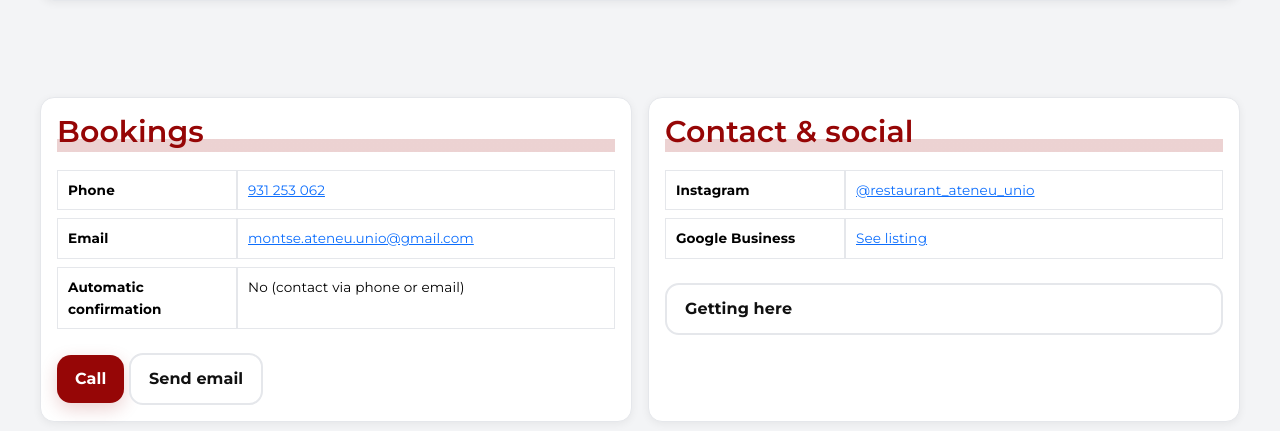
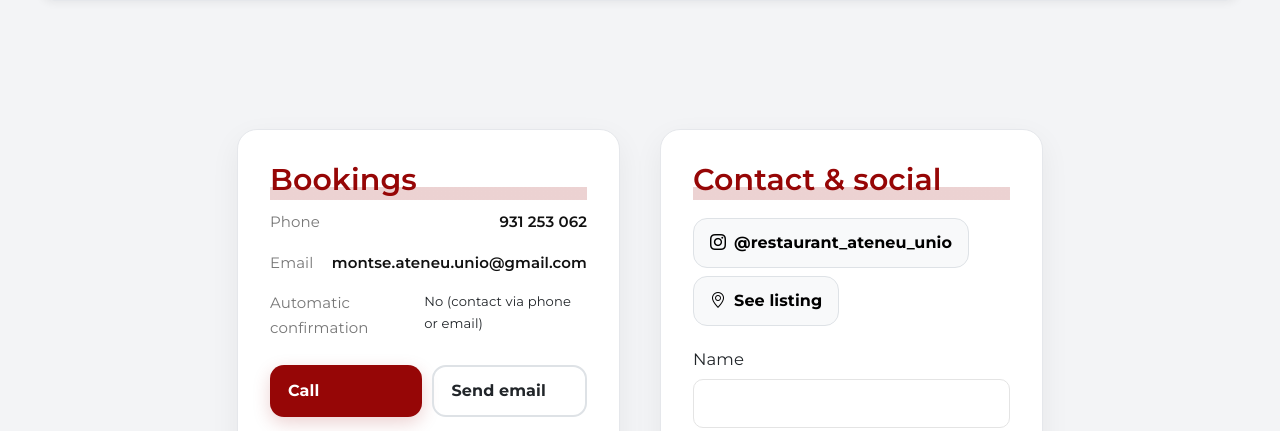
Before and after one commit to MallenK/BarRestaurantAteneuUnio, a PHP site: page / in a window 1280 px wide. Shown: the part 3997-4428 px from the top of the page. Run offline with PHP 8.4, Linux system fonts and the light colour scheme; some libraries are stand-ins or nearby versions.

Commit message:
feat: formulario + tracking analytics

```diff
--- a/assets/css/styles.css
+++ b/assets/css/styles.css
@@ -178,6 +178,118 @@ main a:not(.btn){text-decoration-line:underline;text-underline-offset:3px;text-d
   #galeria .gallery{ grid-template-columns:1fr; }
 }
 
+.contact-wrapper{padding:80px 20px;}
+
+.contact-grid{
+  display:grid;
+  grid-template-columns:1fr 1fr;
+  gap:40px;
+  max-width:65%;
+  margin:auto
+}
+
+.contact-card{
+  padding:32px;
+  border-radius:20px;
+  background:#fff;
+  box-shadow:0 10px 30px rgba(0,0,0,.06)
+}
+
+.card-title{font-size:1.7rem;margin-bottom:20px}
+
+.info-table{display:flex;flex-direction:column;gap:16px}
+
+.info-row{
+  display:flex;
+  justify-content:space-between;
+  align-items:flex-start;
+  gap:12px;
+  font-size:15px
+}
+
+.info-row span{color:#777}
+
+.info-row a{
+  font-weight:600;
+  text-decoration:none;
+  color:#111
+}
+.info-row a:hover{text-decoration:underline}
+
+.cta{margin-top:24px;display:flex;gap:10px;flex-wrap:wrap}
+.cta .btn{flex:1;min-width:140px}
+
+.social-links{
+  display:flex;
+  flex-wrap:wrap;
+  gap:12px;
+  margin-bottom:20px;
+  font-size:14px
+}
+
+.form{display:flex;flex-direction:column;gap:16px}
+
+.field{display:flex;flex-direction:column;gap:6px}
+
+.field input,
+.field textarea{
+  padding:12px 14px;
+  border-radius:10px;
+  border:1px solid #e4e4e4;
+  font-size:14px;
+  background:#fff;
+  transition:.15s
+}
+
+.field input:focus,
+.field textarea:focus{
+  outline:none;
+  border-color:#c9a46b;
+  box-shadow:0 0 0 2px rgba(201,164,107,.18)
+}
+
+textarea{resize:vertical;min-height:110px}
+
+.row{
+  display:grid;
+  grid-template-columns:1fr 1fr;
+  gap:14px
+}
+
+.form-actions{
+  display:flex;
+  gap:12px;
+  flex-wrap:wrap;
+  margin-top:6px
+}
+.form-actions .btn{flex:1;min-width:140px}
+
+.success-msg{
+  margin-top:16px;
+  padding:12px;
+  border-radius:10px;
+  background:#ecfdf5;
+  border:1px solid #a7f3d0;
+  color:#065f46;
+  text-align:center;
+  display:none
+}
+
+.map iframe{
+  width:100%;
+  height:260px;
+  border:0;
+  border-radius:18px;
+  margin-top:40px
+}
+
+@media(max-width:900px){
+  .contact-grid{grid-template-columns:1fr}
+  .row{grid-template-columns:1fr}
+}
+
+
+
 
 /* ===== FOOTER / STICKY ===== */
 footer{border-top:1px solid var(--line);background:#eef0f3}
--- a/assets/js/app.js
+++ b/assets/js/app.js
@@ -1,5 +1,3 @@
-
-console.log("✅ app.js cargado correctamente");
 (() => {
   console.log("BARRESTAURANT");
   const $ = (sel, ctx=document) => ctx.querySelector(sel);
@@ -60,7 +58,7 @@ console.log("✅ app.js cargado correctamente");
     tabs.forEach(t=>{ t.setAttribute('aria-selected', String(t===tab)); t.tabIndex = t===tab ? 0 : -1; });
     panels.forEach(p=> p.hidden = (p.getAttribute('aria-labelledby') !== tab.id));
     try { sessionStorage.setItem('activeTab', tab.id); } catch(e) {}
-    tab.focus();
+    //tab.focus();
   }
   tabs.forEach(t=>{
     t.addEventListener('click', ()=>activateTab(t));
@@ -99,7 +97,13 @@ console.log("✅ app.js cargado correctamente");
       'resenas.titulo':'Reseñas',
       'rev.1':'Cuina casolana excel·lent i tracte de 10. Les braves són top.','rev.2':'Terrassa molt agradable a la plaça. Repetirem.','rev.3':'Croquetes casolanes i carns al punt. Molt recomanable.',
       'contacte.titulo':'Contacte i xarxes','contacte.verficha':'Veure fitxa','contacte.comarribar':'Com arribar',
-      'legal.aviso':'Avís legal','legal.priv':'Privacitat','legal.cookies':'Cookies'
+      'legal.aviso':'Avís legal','legal.priv':'Privacitat','legal.cookies':'Cookies',
+      'form.name':'Nom',
+      'form.phone':'Telèfon',
+      'form.guests':'Comensals',
+      'form.message':'Missatge / Petició',
+      'form.submit':'Enviar reserva',
+      'form.success':'Reserva enviada correctament ✔ Ens posarem en contacte aviat.',
     },
     es: {
       'nav.sobre':'Sobre','nav.arribar':'Cómo llegar','nav.carta':'Carta','nav.horaris':'Horarios','nav.reserves':'Reservas','nav.galeria':'Galería','nav.contacte':'Contacto',
@@ -118,7 +122,13 @@ console.log("✅ app.js cargado correctamente");
       'resenas.titulo':'Reseñas',
       'rev.1':'Cocina casera excelente y trato de 10. Las bravas, top.','rev.2':'Terraza muy agradable en la plaza. Repetiremos.','rev.3':'Croquetas caseras y carnes al punto. Muy recomendable.',
       'contacte.titulo':'Contacto y redes','contacte.verficha':'Ver ficha','contacte.comarribar':'Cómo llegar',
-      'legal.aviso':'Aviso legal','legal.priv':'Privacidad','legal.cookies':'Cookies'
+      'legal.aviso':'Aviso legal','legal.priv':'Privacidad','legal.cookies':'Cookies',
+      'form.name':'Nombre',
+      'form.phone':'Teléfono',
+      'form.guests':'Comensales',
+      'form.message':'Mensaje / Petición',
+      'form.submit':'Enviar reserva',
+      'form.success':'Reserva enviada correctamente ✔ Te contactaremos pronto.',
     },
     en: {
       'nav.sobre':'About','nav.arribar':'Getting here','nav.carta':'Menu','nav.horaris':'Hours','nav.reserves':'Bookings','nav.galeria':'Gallery','nav.contacte':'Contact',
@@ -137,7 +147,13 @@ console.log("✅ app.js cargado correctamente");
       'resenas.titulo':'Reviews',
       'rev.1':'Excellent homestyle cooking and top service. The bravas are great.','rev.2':'Very pleasant terrace on the square. We will come back.','rev.3':'Homemade croquettes and meats cooked just right. Highly recommended.',
       'contacte.titulo':'Contact & social','contacte.verficha':'See listing','contacte.comarribar':'Getting here',
-      'legal.aviso':'Legal notice','legal.priv':'Privacy','legal.cookies':'Cookies'
+      'legal.aviso':'Legal notice','legal.priv':'Privacy','legal.cookies':'Cookies',
+      'form.name':'Name',
+      'form.phone':'Phone',
+      'form.guests':'Guests',
+      'form.message':'Message / Request',
+      'form.submit':'Send booking',
+      'form.success':'Booking sent successfully ✔ We will contact you soon.',
     }
   };
 
--- /dev/null
+++ b/assets/js/forms.js
@@ -0,0 +1,25 @@
+
+const form = document.getElementById("bookingForm");
+const success = document.getElementById("formSuccess");
+
+form.addEventListener("submit", function(e){
+  e.preventDefault();
+
+  emailjs.sendForm(
+    "service_46idejm",
+    "template_zxder7m",
+    this
+  ).then(()=>{
+
+    // evento GA4
+    gtag('event','generate_lead',{
+      form_type:'reservation'
+    });
+
+    success.style.display="block";
+    form.reset();
+
+  }, err=>{
+    console.error("EmailJS error:", err);
+  });
+});
--- a/index.html
+++ b/index.html
@@ -1,6 +1,15 @@
 <!doctype html>
 <html lang="ca">
 <head>
+
+  <!-- Google Tag Manager -->
+<script>(function(w,d,s,l,i){w[l]=w[l]||[];w[l].push({'gtm.start':
+new Date().getTime(),event:'gtm.js'});var f=d.getElementsByTagName(s)[0],
+j=d.createElement(s),dl=l!='dataLayer'?'&l='+l:'';j.async=true;j.src=
+'https://www.googletagmanager.com/gtm.js?id='+i+dl;f.parentNode.insertBefore(j,f);
+})(window,document,'script','dataLayer','GTM-WNZVR8RG');</script>
+<!-- End Google Tag Manager -->
+
 <meta charset="utf-8"/>
 <meta name="viewport" content="width=device-width, initial-scale=1"/>
 
@@ -118,9 +127,16 @@
 <link href="https://fonts.googleapis.com/css2?family=Bowlby+One&family=Montserrat:wght@400;500;600;700&display=swap" rel="stylesheet">
   <!-- Bootstrap 5 CSS -->
 <link href="https://cdn.jsdelivr.net/npm/bootstrap@5.3.3/dist/css/bootstrap.min.css" rel="stylesheet" integrity="sha384-QWTKZyjpPEjISv5WaRU9OFeRpok6YctnYmDr5pNlyT2bRjXh0JMhjY6hW+ALEwIH" crossorigin="anonymous">
+<link href="https://cdn.jsdelivr.net/npm/bootstrap-icons@1.11.3/font/bootstrap-icons.css" rel="stylesheet">
 <link rel="stylesheet" href="assets/css/styles.css">
 </head>
 <body>
+
+<!-- Google Tag Manager (noscript) -->
+<noscript><iframe src="https://www.googletagmanager.com/ns.html?id=GTM-WNZVR8RG"
+height="0" width="0" style="display:none;visibility:hidden"></iframe></noscript>
+<!-- End Google Tag Manager (noscript) -->
+
 <header>
   <div class="container nav">
     <div class="logo" aria-label="Ateneu Unió">
@@ -356,33 +372,121 @@
 
 
 <!-- CONTACTE + RESERVES -->
-<section id="contacte" class="container section">
-  <div class="grid2 grid2--equal">
-    <div id="reserves" class="card">
-      <h2 data-i18n="reserves.titulo">Reserves</h2>
-      <table class="table">
-        <tr><td data-i18n="reserves.tel">Telèfon</td><td><a id="telLink" href="tel:+34931253062" aria-label="Trucar al 931 253 062">931 253 062</a></td></tr>
-        <tr><td>Email</td><td><a id="mailLink" href="mailto:montse.ateneu.unio@gmail.com" aria-label="Enviar email a montse.ateneu.unio@gmail.com">montse.ateneu.unio@gmail.com</a></td></tr>
-        <tr><td data-i18n="reserves.confauto">Confirmació automàtica</td><td data-i18n="reserves.noauto">No (contacte per telèfon o email)</td></tr>
-      </table>
+<section id="contacte" class="section contact-wrapper">
+  <div class="contact-grid">
+
+    <!-- CARD INFO -->
+    <div id="reserves" class="card contact-card">
+
+      <h2 class="card-title" data-i18n="reserves.titulo"></h2>
+
+      <div class="info-table">
+
+        <div class="info-row">
+          <span data-i18n="reserves.tel"></span>
+          <a id="telLink" href="tel:+34931253062">931 253 062</a>
+        </div>
+
+        <div class="info-row">
+          <span>Email</span>
+          <a id="mailLink" href="mailto:montse.ateneu.unio@gmail.com">
+            montse.ateneu.unio@gmail.com
+          </a>
+        </div>
+
+        <div class="info-row">
+          <span data-i18n="reserves.confauto"></span>
+          <small data-i18n="reserves.noauto"></small>
+        </div>
+
+      </div>
+
       <div class="cta">
-        <a class="btn btn-primary" id="btnCall" href="tel:+34931253062" aria-label="Trucar" data-i18n="reserves.btnTrucar">Trucar</a>
-        <a class="btn btn-ghost" id="btnEmail" href="mailto:montse.ateneu.unio@gmail.com?subject=Reserva%20Ateneu%20Uni%C3%B2&body=Nom:%0ATel:%0AData:%0AHora:%0AComensals:%0A" data-i18n="reserves.btnEmail">Enviar email</a>
+        <a class="btn btn-primary" id="btnCall" href="tel:+34931253062" data-i18n="reserves.btnTrucar"></a>
+        <a class="btn btn-outline border border-2" id="btnEmail" href="mailto:montse.ateneu.unio@gmail.com" data-i18n="reserves.btnEmail"></a>
       </div>
+
     </div>
-    <div class="card">
-      <h2 data-i18n="contacte.titulo">Contacte i xarxes</h2>
-      <table class="table">
-        <tr><td>Instagram</td><td><a href="https://instagram.com/restaurant_ateneu_unio" target="_blank" rel="noopener">@restaurant_ateneu_unio</a></td></tr>
-        <tr><td>Google Business</td><td><a href="https://share.google/auXWqp0RhxX6SDvgn" target="_blank" rel="noopener" data-i18n="contacte.verficha">Veure fitxa</a></td></tr>
-      </table>
-      <a class="btn btn-ghost" href="https://www.google.com/maps/place/Pla%C3%A7a+Joan+G%C3%Buell,+5,+Col%C3%B2nia+G%C3%Bell" target="_blank" rel="noopener" data-i18n="contacte.comarribar">Com arribar</a>
+
+
+    <!-- CARD FORM -->
+    <div class="card contact-card">
+      <h2 class="card-title" data-i18n="contacte.titulo"></h2>
+
+      <div class="social-links d-flex flex-wrap gap-2 mt-2">
+        <a href="https://instagram.com/restaurant_ateneu_unio" target="_blank" class="btn btn-light border d-flex align-items-center gap-2 px-3">
+          <i class="bi bi-instagram"></i>
+          <span>@restaurant_ateneu_unio</span>
+        </a>
+
+        <a href="https://share.google/auXWqp0RhxX6SDvgn" target="_blank" class="btn btn-light border d-flex align-items-center gap-2 px-3">
+          <i class="bi bi-geo-alt"></i>
+          <span data-i18n="contacte.verficha"></span>
+        </a>
+      </div>
+
+      <form id="bookingForm" class="form">
+
+        <div class="field">
+          <label for="name" data-i18n="form.name"></label>
+          <input id="name" name="user_name" required>
+        </div>
+
+        <div class="field">
+          <label for="phone" data-i18n="form.phone"></label>
+          <input id="phone" name="user_phone" type="tel" required>
+        </div>
+
+        <div class="row">
+          <div class="field">
+            <label for="date" data-i18n="form.date"></label>
+            <input id="date" type="date" name="date" required>
+          </div>
+
+          <div class="field">
+            <label for="time" data-i18n="form.time"></label>
+            <input id="time" type="time" name="time" required>
+          </div>
+        </div>
+
+        <div class="field">
+          <label for="guests" data-i18n="form.guests"></label>
+          <input id="guests" type="number" name="guests" min="1" max="20" required>
+        </div>
+
+        <div class="field">
+          <label for="message" data-i18n="form.message"></label>
+          <textarea id="message" name="message" required></textarea>
+        </div>
+
+        <div class="form-actions">
+          <button type="submit" class="btn btn-primary" data-i18n="form.submit"></button>
+
+          <a class="btn btn-ghost"
+             href="https://www.google.com/maps/place/Pla%C3%A7a+Joan+G%C3%BCell,+5,+Col%C3%B2nia+G%C3%BCell"
+             target="_blank"
+             data-i18n="contacte.comarribar">
+          </a>
+        </div>
+
+      </form>
+
+      <p id="formSuccess" class="success-msg" data-i18n="form.success"></p>
+
     </div>
+
   </div>
-  <div class="map" style="margin-top:12px">
-    <iframe src="https://www.google.com/maps?q=Plaça%20Joan%20Güell%205%20Colònia%20Güell&output=embed" width="100%" height="260" style="border:0" loading="lazy" title="Mapa de localització Ateneu Unió"></iframe>
+
+  <!-- MAPA -->
+  <div class="map">
+    <iframe
+      src="https://www.google.com/maps?q=Plaça%20Joan%20Güell%205%20Colònia%20Güell&output=embed"
+      loading="lazy">
+    </iframe>
   </div>
+
 </section>
+
 
 <footer>
   <div class="container footer-inner">
@@ -414,6 +518,20 @@
 
 <!-- Tu script -->
 <script src="assets/js/app.js" defer></script>
+<script src="assets/js/forms.js" defer></script>
+
+<script src="https://cdn.jsdelivr.net/npm/emailjs-com@3/dist/email.min.js"></script>
+<script>
+(function(){
+  emailjs.init("rnrBTRDC1S7XLy-BU");
+})();
+</script>
+<script>
+document.getElementById("telLink")
+.addEventListener("click",()=>{
+  gtag("event","click_call");
+});
+</script>
 
 
 </body>
```
